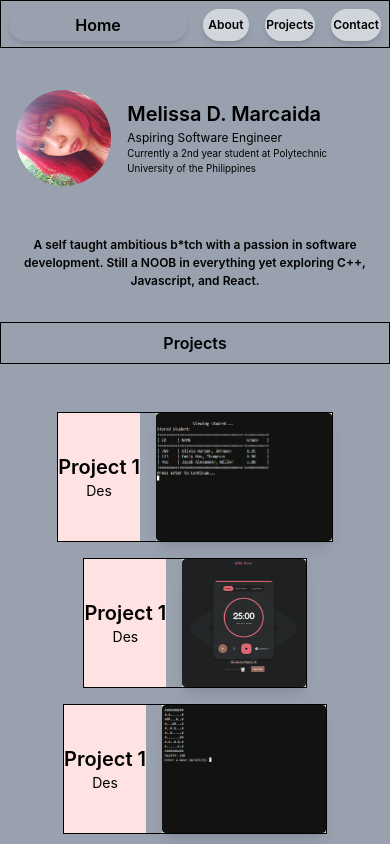
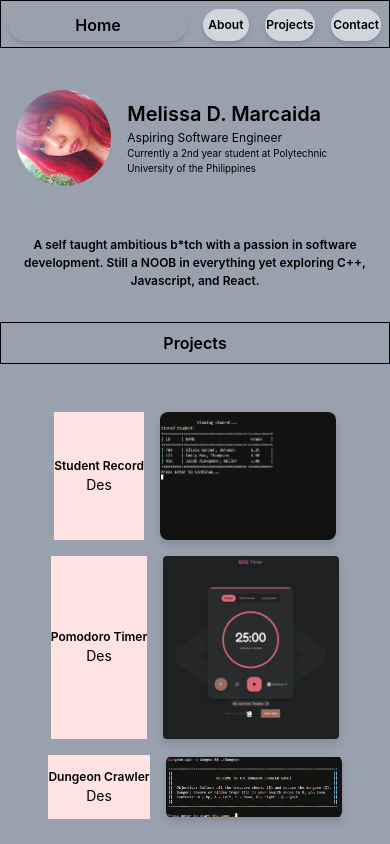
Before and after one commit to melrcai/starter-portfolio, a React (Vite) app: page / in a window 390 px wide. Shown: the top 844 px of the page. Built offline with nearby package versions, Linux system fonts and the light colour scheme.

Commit message:
fix project layout & responsiveness

```diff
--- a/src/App.jsx
+++ b/src/App.jsx
@@ -38,7 +38,7 @@ function App() {
           transition-transform duration-500 ease-in-out hover:scale-110" src={mel} alt="MM" />
         </div>
         <div className=" justify-center items-center ">
-          <p className="text-[clamp(1.25rem,2vw,1.5rem)]  font-semibold">Melissa D. Marcaida</p>
+          <p className="text-[clamp(1.25rem,2vw,1.5rem)] font-semibold">Melissa D. Marcaida</p>
           <p className="text-[clamp(0.75rem,2.5vw,1rem)]">Aspiring Software Engineer</p>
           <p className="text-[clamp(0.25rem,2.5vw,0.75rem)]">Currently a 2nd year student at Polytechnic University of the Philippines</p>
         </div>
@@ -54,9 +54,17 @@ function App() {
 
           <div className="flex mx-auto md:flex-row justify-center items-center flex-col items-center justify-center gap-4 mt-12">
 
-            <Project description="Des" image={<img src={StudentRecord} alt="Student Record" className="w-full h-[8rem] xs:w-80 xs:h-58 object-contain block rounded md:rounded-lg shadow-lg transition-transform duration-500 ease-in-out hover:scale-110" />}>Project 1</Project>
-            <Project description="Des" image={<img src={GdgPomodoro} alt="GDG Pomodoro" className="w-full h-[8rem] xs:w-80 xs:h-58 object-contain block rounded md:rounded-lg shadow-lg transition-transform duration-500 ease-in-out hover:scale-110" />}>Project 1</Project>
-            <Project description="Des" image={<img src={DungeonCrawler} alt="Dungeon Crawler" className="w-full h-[8rem] xs:w-80 xs:h-58 object-contain block rounded md:rounded-lg shadow-lg transition-transform duration-500 ease-in-out hover:scale-110" />}>Project 1</Project>
+            <Project description="Des" image={<img src={StudentRecord} alt="Student Record"
+            className="w-full h-[8rem] xs:w-80 xs:h-58 object-contain block rounded-lg" />}>
+             Student Record </Project>
+
+            <Project description="Des" image={<img src={GdgPomodoro} alt="GDG Pomodoro"
+            className="w-[11rem] xs:w-80 md:w-64 md:h-58 object-cover block rounded" />}>
+             Pomodoro Timer </Project>
+
+            <Project description="Des" image={<img src={DungeonCrawler} alt="Dungeon Crawler"
+            className="w-[11rem] h-[4rem] xs:w-80 xs:h-28 object-contain rounded-lg" />}>
+             Dungeon Crawler </Project>
 
           </div>
         </div>
--- a/src/components/Project.jsx
+++ b/src/components/Project.jsx
@@ -1,14 +1,14 @@
 function Project({ children, ...props }) {
   return (
     <>
-      <div className="border flex gap-4">
+      <div className="flex gap-4">
         <div className="bg-red-100 flex flex-col justify-center items-center ">
-          <p className="text-xl font-semibold">{children}</p>
+          <p className="text-[clamp(0.75rem,2vw,1rem)] font-semibold">{children}</p>
           <p className="text-sm">{props.description}</p>
         </div>
 
-        <div className=" bg-green-100 flex justify-center items-center ">
-          <p className="text-xl font-semibold">{props.image}</p>
+        <div className="flex justify-center items-center ">
+          <div className="drop-shadow-lg transition-transform duration-500 ease-in-out hover:scale-110"> {props.image}</div>
         </div>
 
       </div>
```
Also changed, not shown: src/assets/DungeonCrawler.gif.
